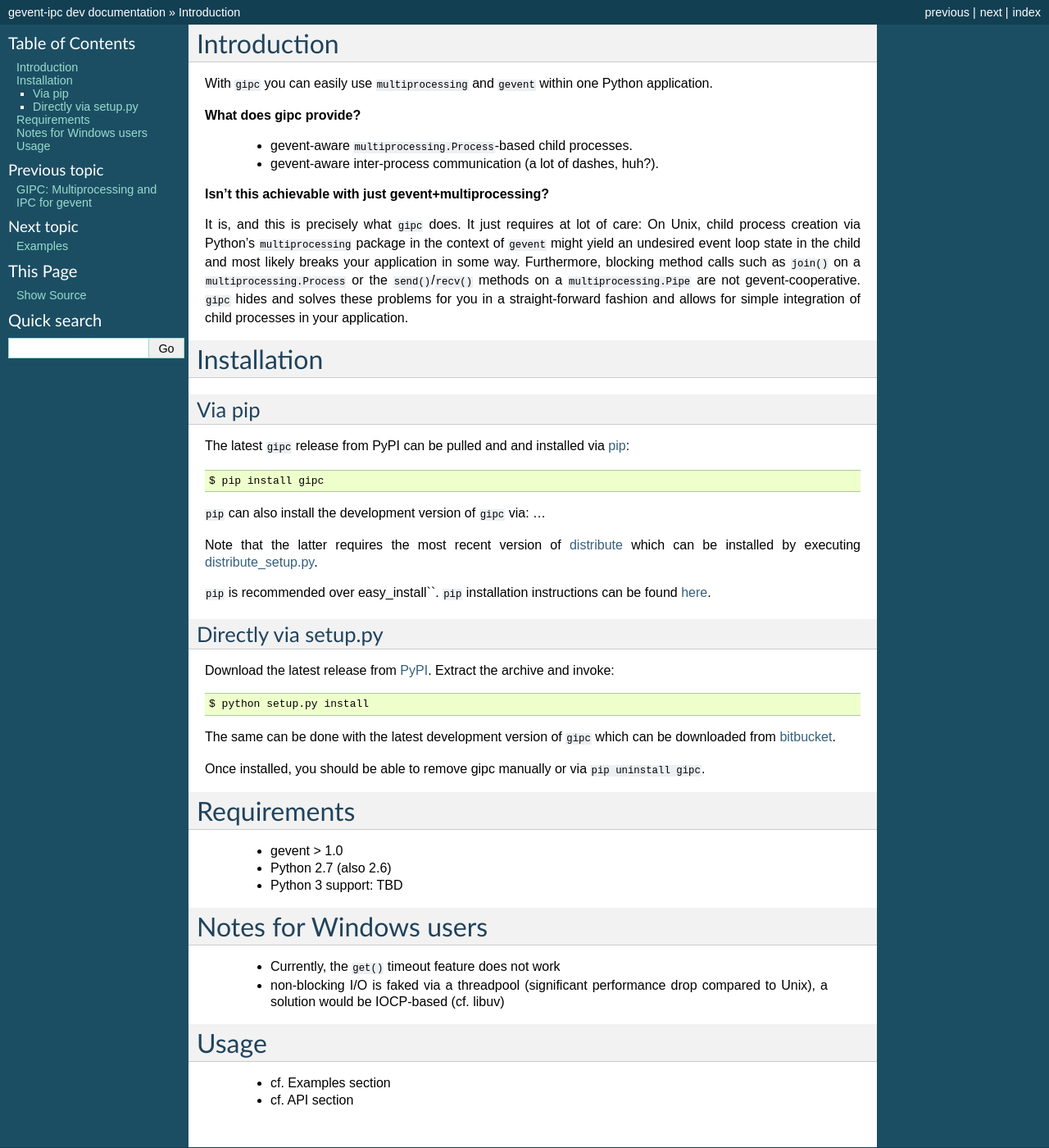
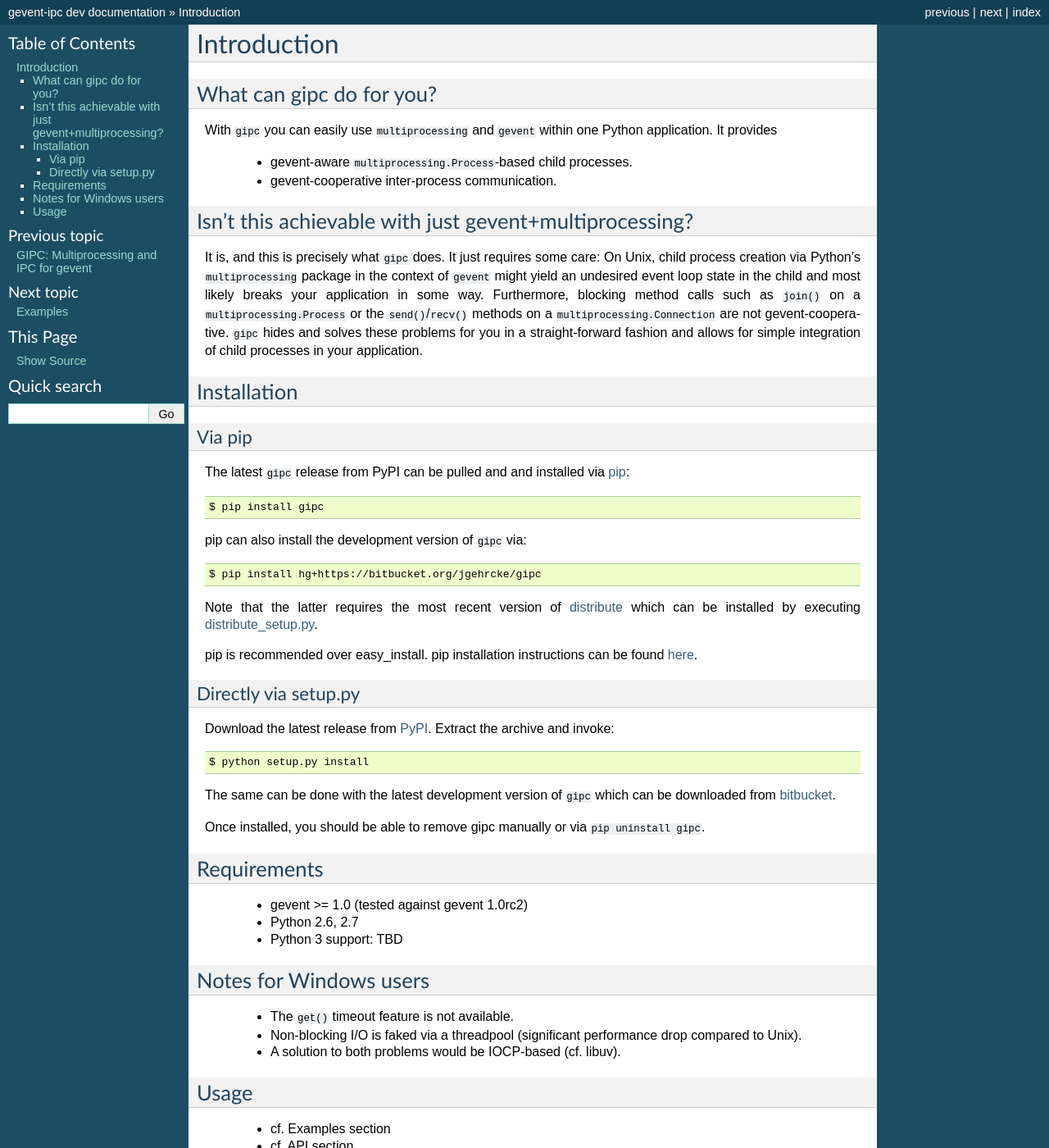
Before and after one commit to jgehrcke/gipc, a Sphinx documentation site: the page built from docs/intro.rst, in a window 1280 px wide and 1400 px high. Shown: the whole window at 82% size. Built offline with Sphinx 7.4.7, drawn with Linux system fonts in a browser that asks for light colours.

```diff
--- a/docs/intro.rst
+++ b/docs/intro.rst
@@ -1,44 +1,47 @@
+************
 Introduction
-------------
-With ``gipc`` you can easily use ``multiprocessing`` and ``gevent`` within one Python application.
+************
+
+What can gipc do for you?
+=========================
+With ``gipc`` you can easily use ``multiprocessing`` and ``gevent`` within one Python application. It provides
+
+    - gevent-aware ``multiprocessing.Process``-based child processes.
+    - gevent-cooperative inter-process communication.
 
 
-**What does gipc provide?**
-
-    - gevent-aware ``multiprocessing.Process``-based child processes.
-    - gevent-aware inter-process communication (a lot of dashes, huh?).
-
-
-**Isn't this achievable with just gevent+multiprocessing?**
-
-It is, and this is precisely what ``gipc`` does. It just requires at lot of care:
+Isn't this achievable with just gevent+multiprocessing?
+=======================================================
+It is, and this is precisely what ``gipc`` does. It just requires some care:
 On Unix, child process creation via Python's ``multiprocessing`` package in the
 context of ``gevent`` might yield an undesired event loop state in the child and
 most likely breaks your application in some way. Furthermore, blocking method calls
 such as ``join()`` on a ``multiprocessing.Process`` or the ``send()``/``recv()`` methods
-on a ``multiprocessing.Pipe`` are not gevent-cooperative. ``gipc`` hides and
+on a ``multiprocessing.Connection`` are not gevent-cooperative. ``gipc`` hides and
 solves these problems for you in a straight-forward fashion and allows for
 simple integration of child processes in your application.
 
 
 Installation
-------------
+============
 
 Via pip
-^^^^^^^
+-------
 The latest ``gipc`` release from PyPI can be pulled and and installed via `pip <http://www.pip-installer.org>`_::
 
     $ pip install gipc
 
-``pip`` can also install the development version of ``gipc`` via: ...
+pip can also install the development version of ``gipc`` via::
+
+    $ pip install hg+https://bitbucket.org/jgehrcke/gipc
 
 Note that the latter requires the most recent version of `distribute <http://packages.python.org/distribute/>`_ which can be installed by executing `distribute_setup.py <http://python-distribute.org/distribute_setup.py>`_.
 
-``pip`` is recommended over easy_install``. ``pip`` installation instructions can be found `here <http://www.pip-installer.org/en/latest/installing.html>`_.
+pip is recommended over easy_install. pip installation instructions can be found `here <http://www.pip-installer.org/en/latest/installing.html>`_.
 
 
 Directly via setup.py
-^^^^^^^^^^^^^^^^^^^^^
+---------------------
 Download the latest release from `PyPI <http://pypi.python.org/pypi/gipc/>`_.  Extract the archive and invoke::
 
     $ python setup.py install
@@ -49,23 +52,22 @@ Once installed, you should be able to remove gipc manually or via ``pip uninstal
 
 
 Requirements
-------------
-
-    - gevent > 1.0
-    - Python 2.7 (also 2.6)
+============
+    - gevent >= 1.0 (tested against gevent 1.0rc2)
+    - Python 2.6, 2.7
     - Python 3 support: TBD
 
 
 Notes for Windows users
------------------------
-
-    - Currently, the ``get()`` timeout feature does not work
-    - non-blocking I/O is faked via a threadpool (significant performance drop
-      compared to Unix), a solution would be IOCP-based (cf. libuv)
+=======================
+    - The ``get()`` timeout feature is not available.
+    - Non-blocking I/O is faked via a threadpool (significant performance drop
+      compared to Unix).
+    - A solution to both problems would be IOCP-based (cf. libuv).
 
 
 Usage
------
+=====
 
     - cf. Examples section
     - cf. API section
```
